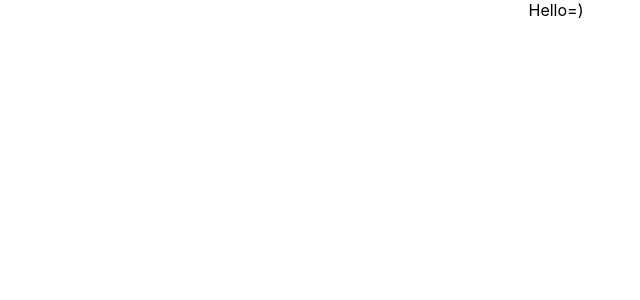
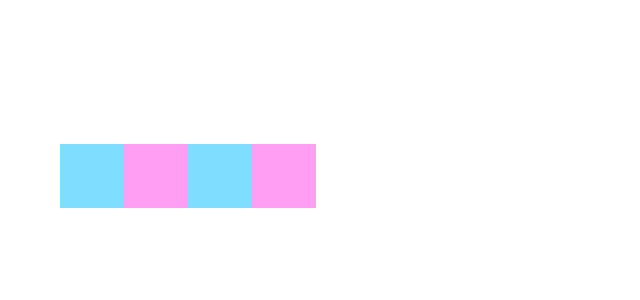
Before and after one commit to YACHNIKMIKHAIL/Moje-szachy, a React (Create React App) app: page / in a window 1280 px wide. Shown: the top 300 px of the page, without its empty margins (84-724 px from the left). Built offline with nearby package versions, Linux system fonts and the light colour scheme.

Commit message:
BoardComponent rendered in App commit

```diff
--- a/public/index.html
+++ b/public/index.html
@@ -24,7 +24,7 @@
       work correctly both with client-side routing and a non-root public URL.
       Learn how to configure a non-root public URL by running `npm run build`.
     -->
-    <title>React App</title>
+    <title>Moje szachy</title>
   </head>
   <body>
     <noscript>You need to enable JavaScript to run this app.</noscript>
--- a/src/App.css
+++ b/src/App.css
@@ -1,38 +1,30 @@
-.App {
-  text-align: center;
+*{
+    margin: 0;
+    padding: 0;
 }
-
-.App-logo {
-  height: 40vmin;
-  pointer-events: none;
+.app{
+    width: 100vh;
+    height: 100vh;
+    display: flex;
+    justify-content: center;
+    align-items: center;
 }
-
-@media (prefers-reduced-motion: no-preference) {
-  .App-logo {
-    animation: App-logo-spin infinite 20s linear;
-  }
+.board{
+    width: calc(64px*8);
+    height: calc(64px*8);
+    display: flex;
+    flex-wrap: wrap;
 }
-
-.App-header {
-  background-color: #282c34;
-  min-height: 100vh;
-  display: flex;
-  flex-direction: column;
-  align-items: center;
-  justify-content: center;
-  font-size: calc(10px + 2vmin);
-  color: white;
+.cell{
+    width: 64px;
+    height: 64px;
+    display: flex;
+    justify-content: center;
+    align-items: center;
 }
-
-.App-link {
-  color: #61dafb;
+.black{
+    background-color: rgba(255, 0, 221, 0.38);
 }
-
-@keyframes App-logo-spin {
-  from {
-    transform: rotate(0deg);
-  }
-  to {
-    transform: rotate(360deg);
-  }
+.white{
+    background-color: rgba(0, 187, 255, 0.5);
 }
--- a/src/App.tsx
+++ b/src/App.tsx
@@ -1,10 +1,11 @@
 import React from 'react';
 import './App.css';
+import BoardComponent from "./components/BoardComponent";
 
 function App() {
     return (
-        <div className="App">
-            Hello=)
+        <div className={'app'}>
+            <BoardComponent/>
         </div>
     );
 }
--- /dev/null
+++ b/src/components/BoardComponent.tsx
@@ -0,0 +1,14 @@
+import React from 'react';
+
+const BoardComponent = () => {
+    return (
+        <div className={'board'}>
+            <div className={'cell white'}></div>
+            <div className={'cell black'}></div>
+            <div className={'cell white'}></div>
+            <div className={'cell black'}></div>
+        </div>
+    );
+};
+
+export default BoardComponent;
```
Also changed, not shown: src/components/CellComponent.tsx (added, +11 -0 lines).
